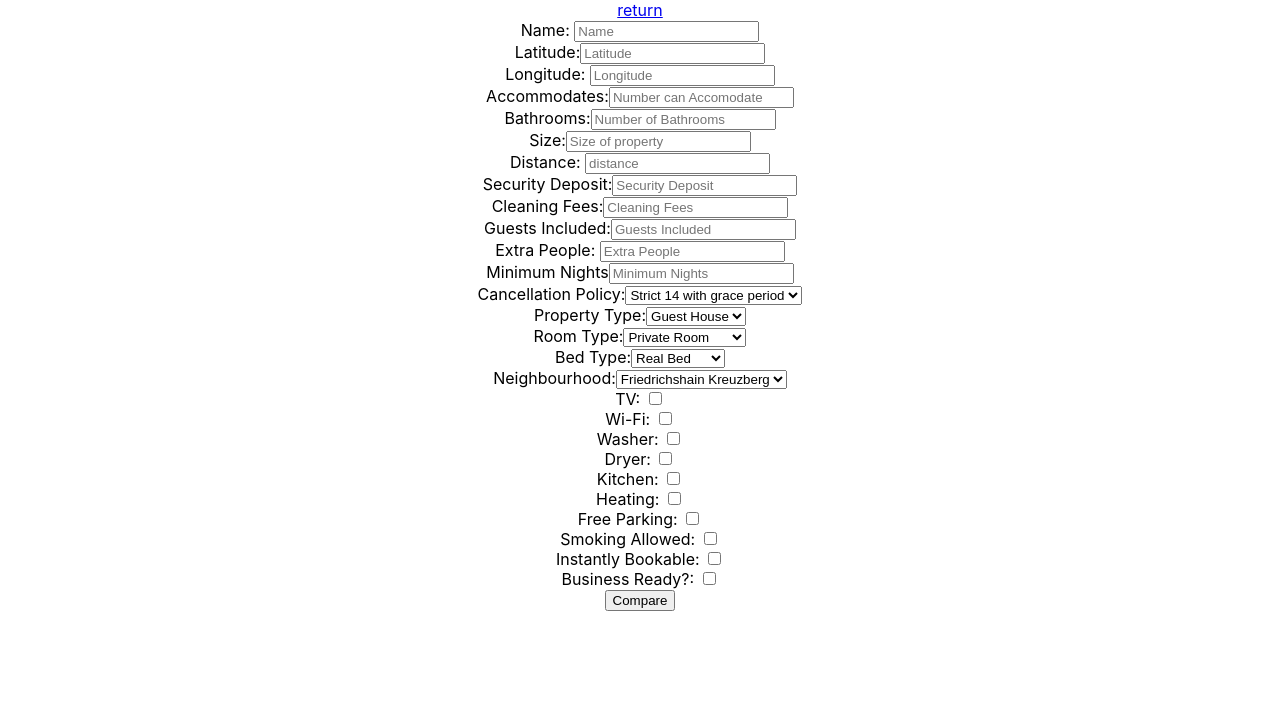
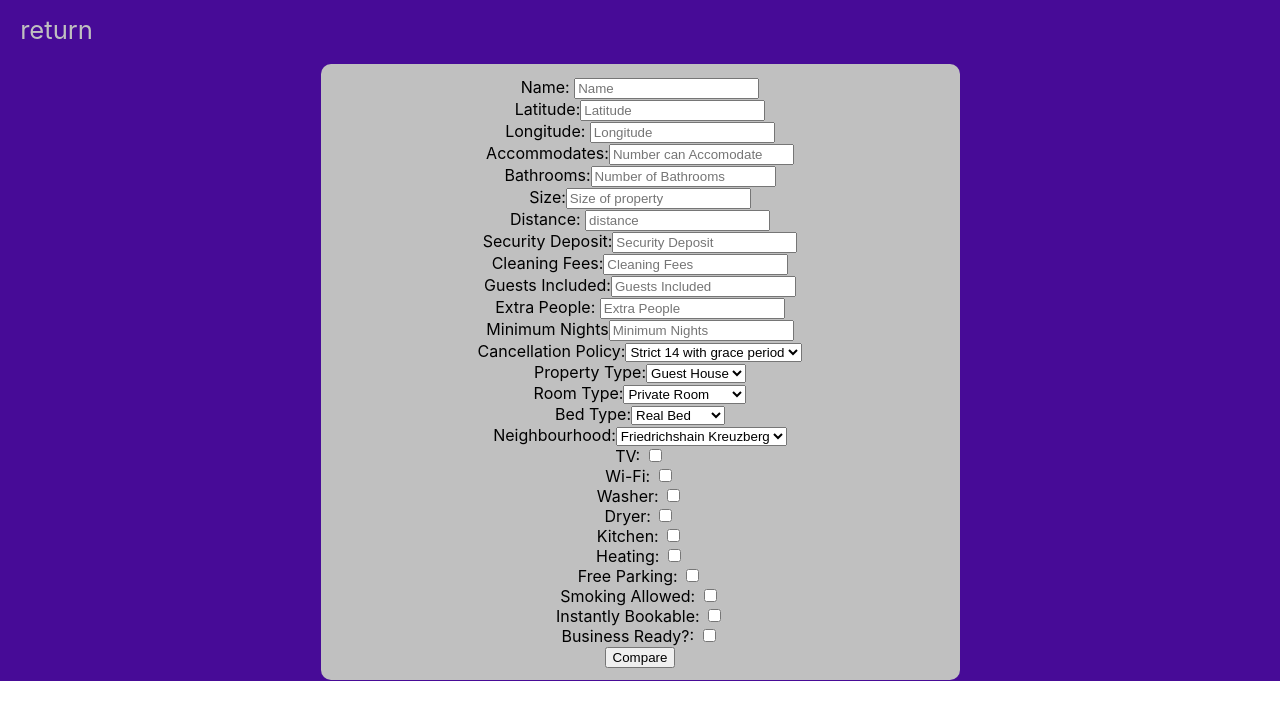
Before and after one commit to Build-Week-AirBnB-Optimal-Price-2/Front-End, a React (Create React App) app in the folder airbnb-optimal-price/: page /new-property/1 in a window 1280 px wide. Shown: the top 720 px of the page. Built offline with nearby package versions, Linux system fonts and the light colour scheme.

Commit message:
styling dashboard and property page and navbar

```diff
--- a/airbnb-optimal-price/src/App.css
+++ b/airbnb-optimal-price/src/App.css
@@ -1,5 +1,7 @@
 .App {
   text-align: center;
+  background-color: #470B97;
+  border: 1px #470B97 solid;
 }
 
 .App-logo {
@@ -23,3 +25,69 @@
   font-size: calc(10px + 2vmin);
   color: white;
 }
+
+/* NavBar */
+
+.NavBar {
+  background-color: #470B97;
+}
+
+
+.linky a {
+  font-size: 1.6rem;
+  color: #c0c0c0;
+  text-decoration: none;
+  background-color: inherit;
+  float: center;
+  border: none;
+  outline: none;
+  cursor: pointer;
+  padding: 8px 16px;
+  transition: 0.3s;
+  width: 100%;
+}
+
+.linky a:hover {
+  background-color: #c0c0c0;
+  color: #470B97;
+  border-radius: 8px;
+
+}
+
+/* new property page */
+
+.addProp {
+  display: flex;
+  justify-content: space-around;
+  flex-direction: column;
+  width: 100%;
+}
+
+.return {
+  margin: 1% 0;
+
+}
+
+.return a {
+  font-size: 1.6rem;
+  color: #c0c0c0;
+  text-decoration: none;
+  background-color: inherit;
+  float: center;
+  border: none;
+  outline: none;
+  cursor: pointer;
+  padding: 0 .5% .5% .5%;
+  transition: 0.3s;
+  width: 4.5%;
+  display: flex;
+  justify-content: flex-start;
+  margin: 0 0 0 1%;
+}
+
+.return a:hover {
+  background-color: #c0c0c0;
+  color: #470B97;
+  border-radius: 8px;
+
+}
--- a/airbnb-optimal-price/src/components/AddPropertyPage.js
+++ b/airbnb-optimal-price/src/components/AddPropertyPage.js
@@ -9,6 +9,24 @@
 
 import React, { useState } from "react";
 import {Link} from 'react-router-dom'
+import styled from "styled-components";
+
+const PropInput = styled.div`
+  display: flex;
+  justify-content: center;
+  width: 100%;
+  background-color: #470B97;
+`;
+
+
+const InnerPropInput = styled.div`
+  display: flex;
+  justify-content: center;
+  width: 50%;
+  background-color: #c0c0c0;
+  border-radius: 10px;
+  padding: 1% 0;
+`;
 
 
 
@@ -91,9 +109,13 @@ const AddProperty = props => {
 
     return (
 
-        <div>
+        <div className='addProp'>
+            <div className='return'>
                 <Link to='/home'>return</Link>
+            </div>
 
+            <PropInput>
+                <InnerPropInput>
                     <form onSubmit={submitForm}>
                     <label htmlFor="name"> Name: </label>
                     <input id='name' type='text' name='name' onChange={handleChanges} placeholder='Name' value={property.name} />
@@ -211,6 +233,10 @@ const AddProperty = props => {
                     <br/>
                     <button type="submit"> Compare</button>
                     </form>
+                </InnerPropInput>
+
+            </PropInput>
+
         </div>
     )
 };
--- a/airbnb-optimal-price/src/components/DashboardPage.js
+++ b/airbnb-optimal-price/src/components/DashboardPage.js
@@ -8,6 +8,7 @@
 import React from 'react';
 import Navigation from './Navbar';
 import AddProperty from './AddPropertyPage';
+import PropertyCardList from './PropertyCardList';
 // import LoginPage from './LoginPage';
 // import { AddProperty, LoginPage, Navigation } from './components';
 import { Route } from 'react-router-dom';
@@ -17,6 +18,7 @@ function Dashboard() {
       <div>
         <Navigation />
 
+        <PropertyCardList/>
         <Route exact path='/components/AddPropertyPage' component={AddProperty}/>
 
 
--- a/airbnb-optimal-price/src/components/LoginPage.css
+++ b/airbnb-optimal-price/src/components/LoginPage.css
@@ -1,3 +1,8 @@
+.toggle {
+    display: flex;
+    justify-content: center;
+    width: 100%;
+}
 
 
 .Button{
@@ -8,9 +13,10 @@
     cursor: pointer;
     padding: 14px 16px;
     transition: 0.3s;
-    width: 50%;
+    width: 100%;
     font-size: 2rem;
     color: #470B97;
+
 
 }
 .Button:hover{
@@ -21,6 +27,7 @@
     color: #C0C0C0;
     border-left:2px #C0C0C0 solid;
     border-right:2px #C0C0C0 solid;
+    border-top:2px #C0C0C0 solid;
 }
 .active:hover{
     background-color: #470B97;
@@ -36,6 +43,10 @@ display: block;
 
 .tabContent{
     display: none;
+}
+
+.container {
+    background-color: #470B97;
 }
 
 .loginCard{
@@ -59,6 +70,7 @@ display: block;
 .container p {
     font-size: .9rem;
     position: relative;
+    color: #C0C0C0;
 }
 
 /* loginform stuff */
--- a/airbnb-optimal-price/src/components/LoginPage.js
+++ b/airbnb-optimal-price/src/components/LoginPage.js
@@ -32,7 +32,9 @@ const TopCard = styled.div`
 const Tab = styled.div `
 overflow: hidden;
 background-color:  #C0C0C0;
-width: 100%;
+width: 39.5%;
+display: flex;
+justify-content: space-around;
 `
 
 function LoginPage() {
@@ -77,7 +79,6 @@ function LoginPage() {
         </div>
       }
     >
-
       <Tween from={{ x: '-20px', opacity: .5 }} to={{ x: '0px' }} />
       <Tween from={{ opacity: .5 }} to={{ opacity: 1 }} />
     </Timeline>
@@ -86,10 +87,13 @@ function LoginPage() {
 
   return (
     <div className='container'>
+      <div className='toggle'>
         <Tab className="tab" >
             <button className={`Button ${ active ? 'active' : ''}`} onClick={() => setActive(true)} >Login</button>
             <button className={`Button ${active ? '' : 'active'}`} onClick={() => setActive(false)}>Register</button>
         </Tab>
+      </div>
+
         <TimelineComponent></TimelineComponent>
         <p>	&#9400; 2020, AirBnB Optimal Price</p>
     </div>
--- a/airbnb-optimal-price/src/components/Navbar.js
+++ b/airbnb-optimal-price/src/components/Navbar.js
@@ -3,15 +3,52 @@
 //create buttons for each of those actions
 import React from 'react';
 import {Link} from 'react-router-dom';
+import styled from "styled-components";
+
+const TopNav = styled.div`
+  display: flex;
+  flex-direction: row;
+  width: 100%;
+
+`;
+
+const CompanyName = styled.div`
+  display: flex;
+  justify-content: flex-start;
+  padding: 0 0 0 2%;
+  width: 100%;
+  color: #c0c0c0;
+`;
+
+const NavList = styled.div`
+  display: flex;
+  flex-direction: row;
+  justify-content: space-evenly;
+  align-items: center;
+  width: 50%;
+  text-decoration: none;
+`;
 
 const Navigation = () => {
   return (
     <div>
       <div className="NavBar">
-        <h1>AirBnB Optimal Price</h1>
+        <TopNav>
+          <CompanyName>
+            <h1>AirBnB Optimal Price</h1>
+          </CompanyName>
 
-        <Link to='/new-property'>New Property</Link>
-        <Link to='/'>Logout</Link>
+          <NavList>
+            <div className='linky'>
+              <Link to='/new-property'>New Property</Link>
+            </div>
+
+            <div className='linky'>
+              <Link to='/'>Logout</Link>
+            </div>
+
+          </NavList>
+        </TopNav>
       </div>
     </div>
   );
--- a/airbnb-optimal-price/src/components/PropertyCardList.js
+++ b/airbnb-optimal-price/src/components/PropertyCardList.js
@@ -29,7 +29,7 @@ function PropertyCardList() {
   return (
     <div>
         <Switch>
-            <Route path='/dashboard'>
+            <Route path='/home'>
             <PropertyCard property ={property} />
             </Route>
             <Route path='/AddPropertyPage'>
```
Lines whose indentation alone changed are shown as unchanged.
